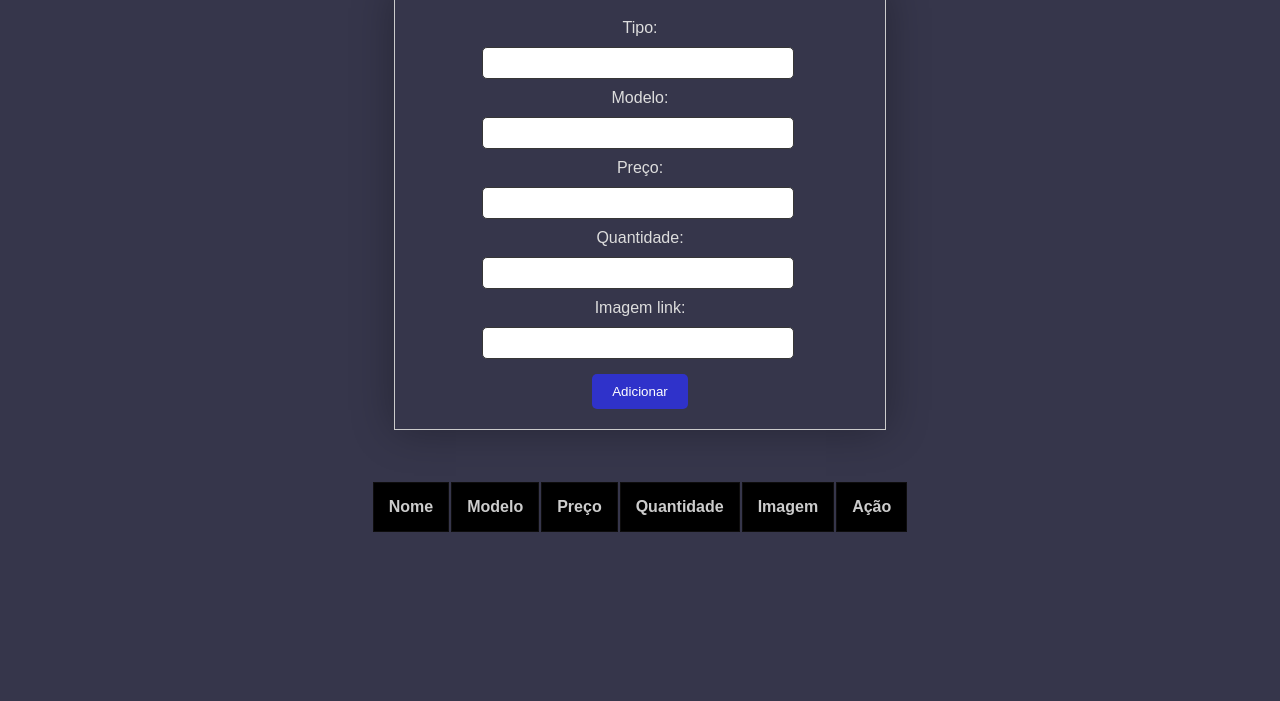
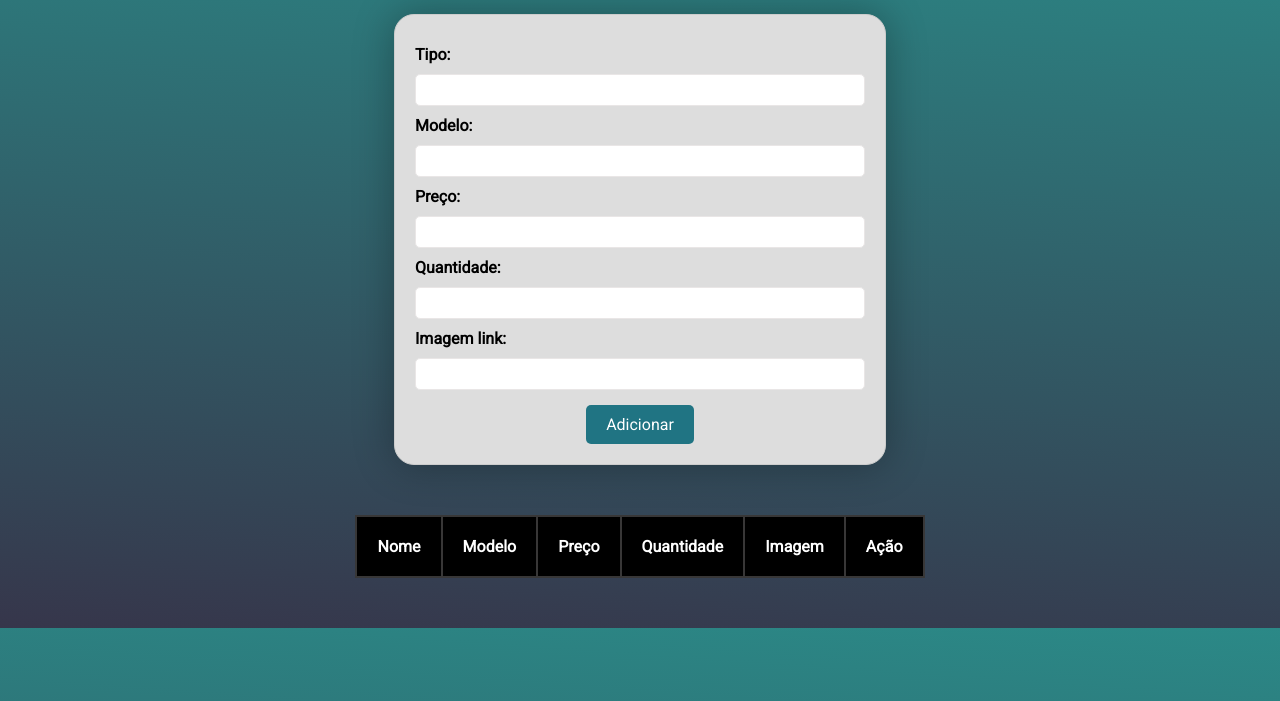
Before and after one commit to diogo162/CRUD-HTML---ISI, a plain HTML site: page index.html in a window 1280 px wide. Shown: the part 99-800 px from the top of the page. Drawn offline with Linux system fonts and the light colour scheme; a web font is replaced by a local one.

Commit message:
CSS Melhorado

```diff
--- a/index.html
+++ b/index.html
@@ -29,7 +29,6 @@
 
 	</form>
 
-	<div class="tabela-container">
 		<table>
 			<thead>
 				<tr>
@@ -44,7 +43,6 @@
 			<tbody id="tabela">
 			</tbody>
 		</table>
-	</div>
 	<script src="script.js"></script>
 </body>
 
--- a/script.js
+++ b/script.js
@@ -71,9 +71,9 @@ function exibirProdutos() {
       <td>${produto.modelo}</td>
       <td>${produto.preco}</td>
       <td>${produto.quantidade}</td>
-      <td><img src="${produto.imagem}" width="80"></td>
-      <tr><button id="editar">Editar</button></tr><br>
-      <tr><button id="deletar">Deletar</button></tr>
+      <td><img id="imagem" src="${produto.imagem}" width="100"></td>
+      <td class="acao"><button id="editar">Editar</button>
+                       <button id="deletar">Deletar</button></tr>
     `;
     tabela.appendChild(tr);
   }
--- a/style.css
+++ b/style.css
@@ -1,22 +1,34 @@
+@import url('https://fonts.googleapis.com/css2?family=Roboto&display=swap%27');
+@import url('https://fonts.googleapis.com/css2?family=Tilt+Neon&display=swap%27');
+
 body {
-	font-family: Arial, sans-serif;
-	background-color: rgb(54, 54, 75);
+	height: 100%;
+    background: linear-gradient(184deg, rgba(43,137,135,1) 0%, rgba(54,54,75,1) 100%);
+	margin: 0;
+	padding: 0;
+    }
+
+
+*{
+	font-family: 'Roboto', sans-serif;
 }
 
 h1 {
-	font-family: Arial , sans-serif;
-	font-size: 35px;
+	font-family: 'Tilt Neon', cursive;
+	font-size: 45px;
 	color: #ddd;
 	text-align: center;
 }
 
 form {
+	background-color: #ddd;
 	display: flex;
 	flex-direction: column;
-	align-items: center;
 	margin: auto;
 	max-width: 450px;
-	color: #ddd;
+	border-radius: 20px;
+	font-weight: bolder;
+	color: #000000;
 	border: 1px solid #ccc;
 	padding: 20px;
 	box-shadow: 0px 0px 40px 0px #0000004d;
@@ -26,14 +38,14 @@ body {
 	margin: 10px 0;
 }
 
-  form input[type="text"], form input[type="number"],form textarea, form input[type="url"] {
+form input[type="text"],
+form input[type="number"],
+form textarea,
+form input[type="url"] {
 	padding: 5px;
 	border-radius: 5px;
-	border: 1px solid rgb(54, 54, 54);
-	width: 300px;
+	border: 1px solid rgb(233, 230, 230);
 	height: 20px;
-	margin-left: 5px;
-	margin-right: 10px;
 	resize: none;
 }
 
@@ -41,46 +53,57 @@ body {
 form button[type="submit"] {
 	padding: 10px 20px;
 	border-radius: 5px;
-	background-color: #2f32ca;
+	background-color: #207483;
+	font-size: medium;
 	color: white;
 	border: none;
 	cursor: pointer;
 	margin-top: 15px;
+	margin-left: auto;
+	margin-right: auto;
 }
 
-  button[id="editar"]{
-	padding: 5px;
-	border-radius: 5px;
-	cursor: pointer;
-
-  }
-
-  button[id="deletar"]{
+button {
 	padding: 5px;
 	border-radius: 5px;
 	cursor: pointer;
 }
 
+button[id="editar"] {
+	background-color: #bbd480;
+}
+
+button[id="deletar"] {
+	background-color: #d34545;
+}
+
 table {
 	margin: auto;
 	margin-top: 50px;
-	overflow: auto;
+	margin-bottom: 50px;
+	border-collapse: collapse;
+	border: 2px solid rgb(56, 55, 55);
 }
 
+th {
+	padding: 20px;
+	background-color: #000000;
+	color: #ffffff;
+	border: 2px solid rgb(56, 55, 55);
+}
 
-  th, td {
+td {
+	background-color: #ddd;
 	padding: 15px;
-	border: 1px solid rgb(14, 13, 13);
+	border: 2px solid rgb(56, 55, 55);
 }
 
 tr {
 	padding: 15px;
-	border: 1px solid rgb(14, 13, 13);
+	border: 2px solid rgb(56, 55, 55);
 }
 
-
-   thead{
-	padding: 15px;
-	background-color: #000000;
-	color: #ccc;
+td[class="acao"] {
+	background-color: rgb(0, 0, 0);
+	border: 2px solid rgb(56, 55, 55);
 }
```
Lines whose indentation alone changed are shown as unchanged.
